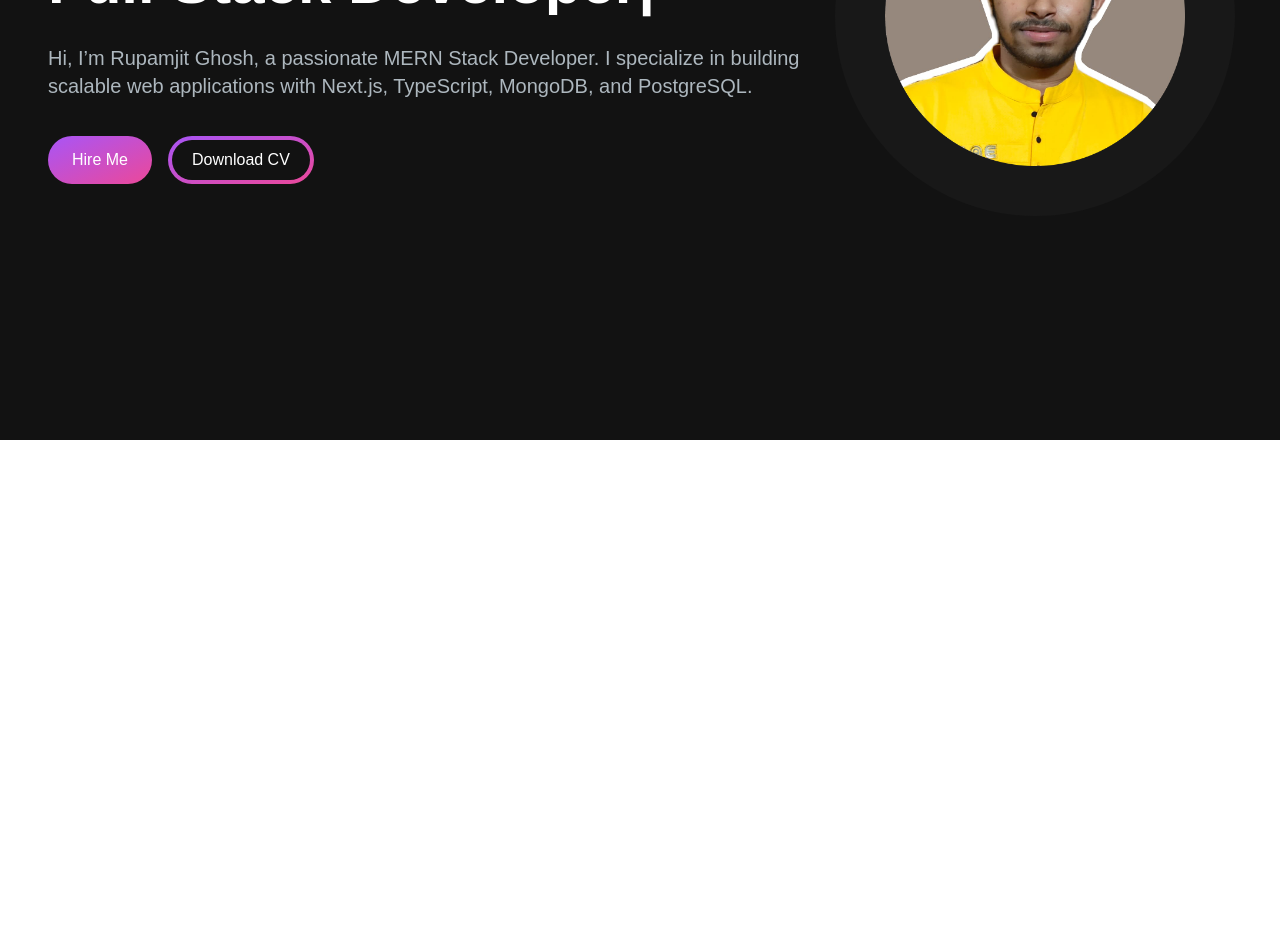
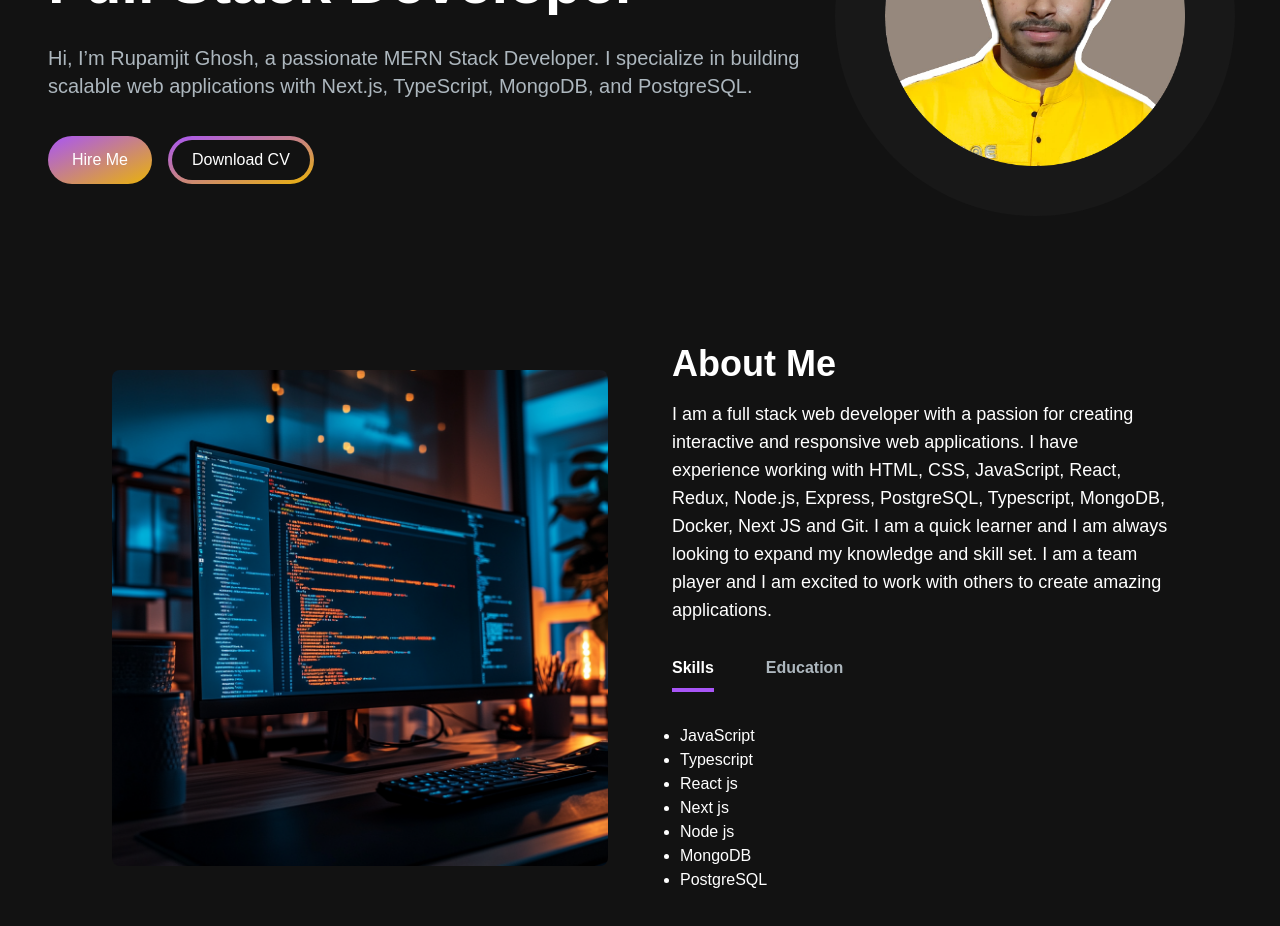
Before and after one commit to rupamjit/portfolio-website, a Next.js app: page / in a window 1280 px wide. Shown: the part 360-1286 px from the top of the page. Before the commit the page ends 800 px from the top, so only its background shows below. Built offline with nearby package versions, Linux system fonts and the light colour scheme.

Commit message:
add About Section

```diff
--- /dev/null
+++ b/src/app/components/AboutSection.jsx
@@ -0,0 +1,85 @@
+"use client";
+import React, { useTransition, useState } from "react";
+import Image from "next/image";
+import TabButton from "./TabButton";
+
+const TAB_DATA = [
+  {
+    title: "Skills",
+    id: "skills",
+    content: (
+      <ul className="list-disc pl-2">
+        <li>JavaScript</li>
+        <li>Typescript</li>
+        <li>React js</li>
+        <li>Next js</li>
+        <li>Node js</li>
+        <li>MongoDB</li>
+        <li>PostgreSQL</li>
+      </ul>
+    ),
+  },
+  {
+    title: "Education",
+    id: "education",
+    content: (
+      <ul className="list-disc pl-2">
+        <li>
+          Bachelor of Technology (B.Tech) in Computer Science and Engineering
+        </li>
+      </ul>
+    ),
+  }
+];
+
+const AboutSection = () => {
+  const [tab, setTab] = useState("skills");
+  const [isPending, startTransition] = useTransition();
+
+  const handleTabChange = (id) => {
+    startTransition(() => {
+      setTab(id);
+    });
+  };
+
+  return (
+    <section className="text-white" id="about">
+      <div className="md:grid md:grid-cols-2  gap-8 items-center py-8 px-4 xl:gap-16 sm:py-16 xl:px-16">
+        <Image src="/images/about-image.png" alt="about-image" className="rounded-lg" width={500} height={500} />
+        <div className="mt-4 md:mt-0 text-left flex flex-col h-full">
+          <h2 className="text-4xl font-bold text-white mb-4">About Me</h2>
+          <p className="text-base lg:text-lg">
+            I am a full stack web developer with a passion for creating
+            interactive and responsive web applications. I have experience
+            working with HTML, CSS, JavaScript, React, Redux, Node.js, Express,
+            PostgreSQL, Typescript, MongoDB, Docker, Next JS and Git.
+            I am a quick learner and I am always looking to expand my knowledge
+            and skill set. I am a team player and I am excited to work with
+            others to create amazing applications.
+          </p>
+          <div className="flex flex-row justify-start gap-10 mt-8">
+            <TabButton
+              selectTab={() => handleTabChange("skills")}
+              active={tab === "skills"}
+            >
+              {" "}
+              Skills{" "}
+            </TabButton>
+            <TabButton
+              selectTab={() => handleTabChange("education")}
+              active={tab === "education"}
+            >
+              {" "}
+              Education{" "}
+            </TabButton>
+          </div>
+          <div className="mt-8">
+            {TAB_DATA.find((t) => t.id === tab).content}
+          </div>
+        </div>
+      </div>
+    </section>
+  );
+};
+
+export default AboutSection;
--- /dev/null
+++ b/src/app/components/TabButton.jsx
@@ -0,0 +1,26 @@
+import React from "react";
+import { motion } from "framer-motion";
+
+const variants = {
+  default: { width: 0 },
+  active: { width: "calc(100% - 0.75rem)" },
+};
+
+const TabButton = ({ active, selectTab, children }) => {
+  const buttonClasses = active ? "text-white" : "text-[#ADB7BE]";
+
+  return (
+    <button onClick={selectTab}>
+      <p className={`mr-3 font-semibold hover:text-white ${buttonClasses}`}>
+        {children}
+      </p>
+      <motion.div
+        animate={active ? "active" : "default"}
+        variants={variants}
+        className="h-1 bg-primary-500 mt-2 mr-3"
+      ></motion.div>
+    </button>
+  );
+};
+
+export default TabButton;
--- a/src/app/page.js
+++ b/src/app/page.js
@@ -1,16 +1,18 @@
 import Image from "next/image";
 import HeroSection from "./components/HeroSection";
 import Navbar from "./components/Navbar";
+import AboutSection from "./components/AboutSection";
 
 export default function Home() {
   return (
-      <main className="flex min-h-screen flex-col bg-[#121212]">
+    <main
+      className="flex min-h-screen flex-col bg-[#121212]"
+    >
       <Navbar />
       <div className="container mt-24 mx-auto px-12 py-4">
         <HeroSection />
-
+        <AboutSection />
       </div>
-
     </main>
   );
 }
--- a/tailwind.config.mjs
+++ b/tailwind.config.mjs
@@ -17,7 +17,7 @@ module.exports = {
     colors: {
       ...colors,
       primary: colors.purple,
-      secondary: colors.pink,
+      secondary: colors.yellow,
     },
   },
   plugins: [],
```
Also changed, not shown: public/Images/about-image.png (added).
